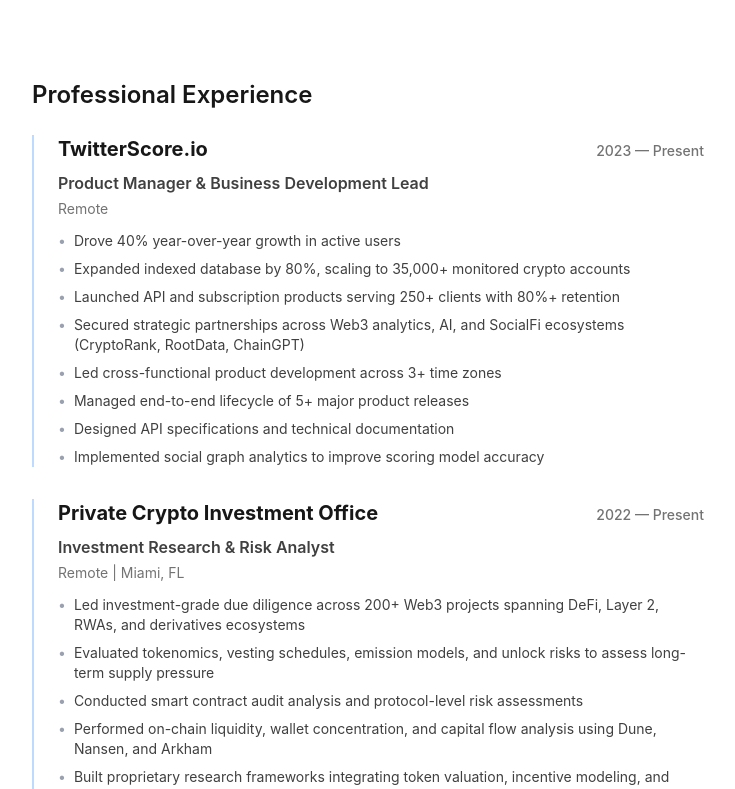
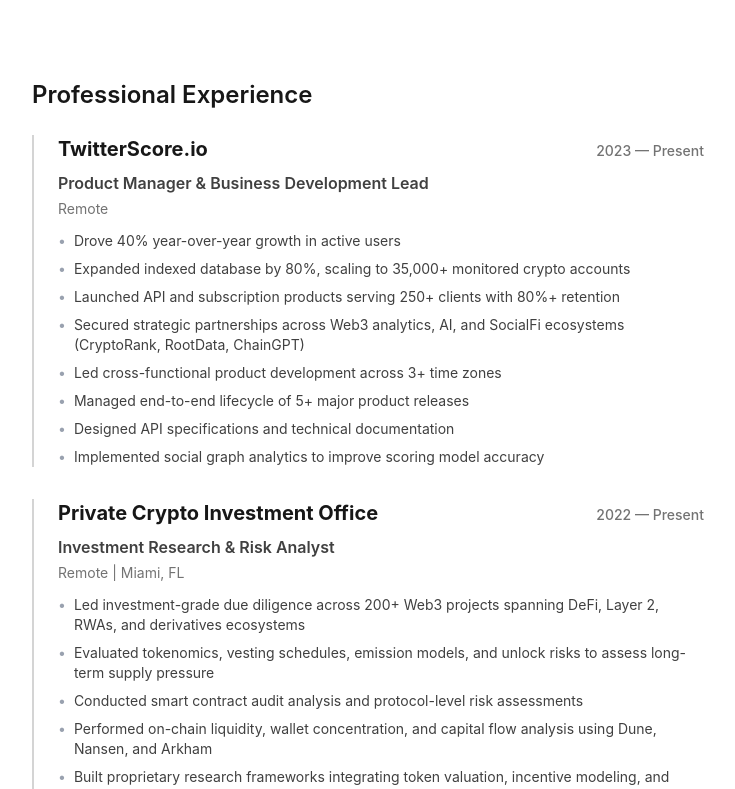
Before and after one commit to NikolayBohdanov/nikoxyz-portfolio, a Next.js app: page / in a window 1280 px wide. Shown: the part 2163-2952 px from the top of the page, without its empty margins (272-1007 px from the left). Built offline with nearby package versions, Linux system fonts and the light colour scheme.

Commit message:
fix: Change border color to neutral (issue #4 feedback)
Changed border-l from blue → neutral gray:
- border-blue-200 → border-neutral-300 (light mode)
- dark:border-blue-900 → dark:border-neutral-700 (dark mode)

Now border matches the overall neutral color scheme of the site

```diff
--- a/app/components/work.tsx
+++ b/app/components/work.tsx
@@ -38,7 +38,7 @@
       <h2 className="mb-6 text-2xl font-semibold text-gray-900 dark:text-white">Professional Experience</h2>
       <div className="space-y-8">
         {experiences.map((exp) => (
-          <div key={exp.company} className="border-l-2 border-blue-200 dark:border-blue-900 pl-6">
+          <div key={exp.company} className="border-l-2 border-neutral-300 dark:border-neutral-700 pl-6">
             <div className="mb-3">
               <div className="flex items-baseline justify-between mb-2">
                 <h3 className="text-xl font-bold text-gray-900 dark:text-white">{exp.company}</h3>
```
